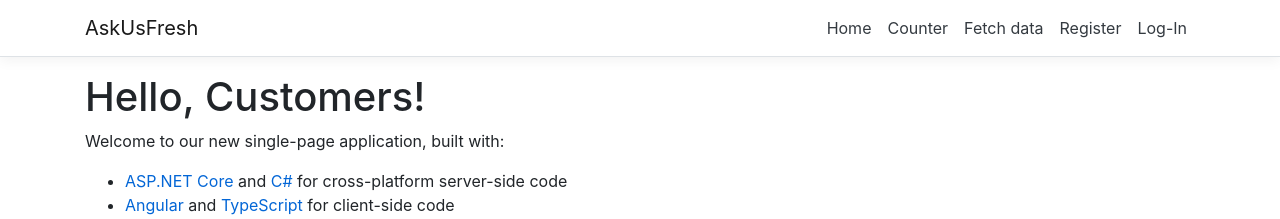
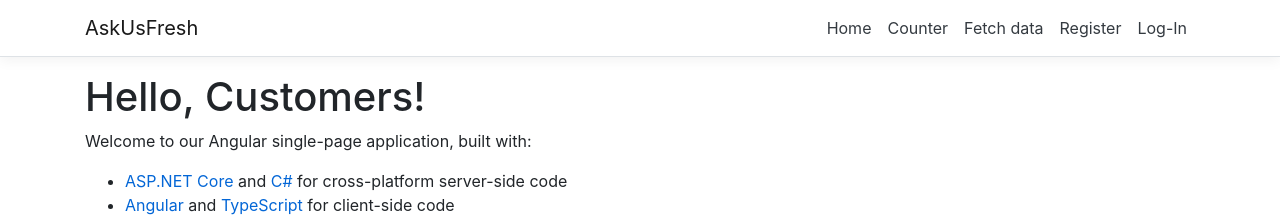
Before and after one commit to AskMeFresh/AskUsFresh, an Angular app in the folder AskUsFresh/ClientApp/: page / in a window 1280 px wide. Shown: the top 219 px of the page. Built offline with nearby package versions, Linux system fonts and the light colour scheme.

Commit message:
Test checkin again

```diff
--- a/AskUsFresh/ClientApp/src/app/home/home.component.html
+++ b/AskUsFresh/ClientApp/src/app/home/home.component.html
@@ -1,5 +1,5 @@
 <h1>Hello, Customers!</h1>
-<p>Welcome to our new single-page application, built with:</p>
+<p>Welcome to our Angular single-page application, built with:</p>
 <ul>
   <li><a href='https://get.asp.net/'>ASP.NET Core</a> and <a href='https://msdn.microsoft.com/en-us/library/67ef8sbd.aspx'>C#</a> for cross-platform server-side code</li>
   <li><a href='https://angular.io/'>Angular</a> and <a href='http://www.typescriptlang.org/'>TypeScript</a> for client-side code</li>
```
